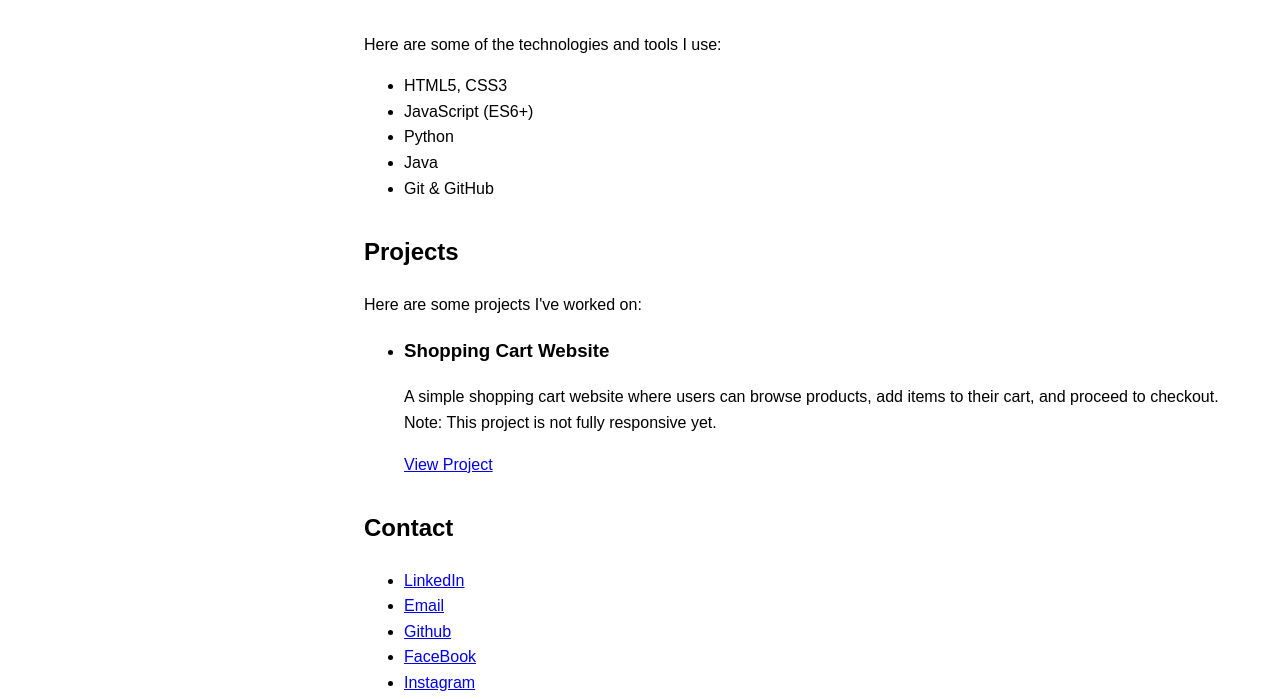
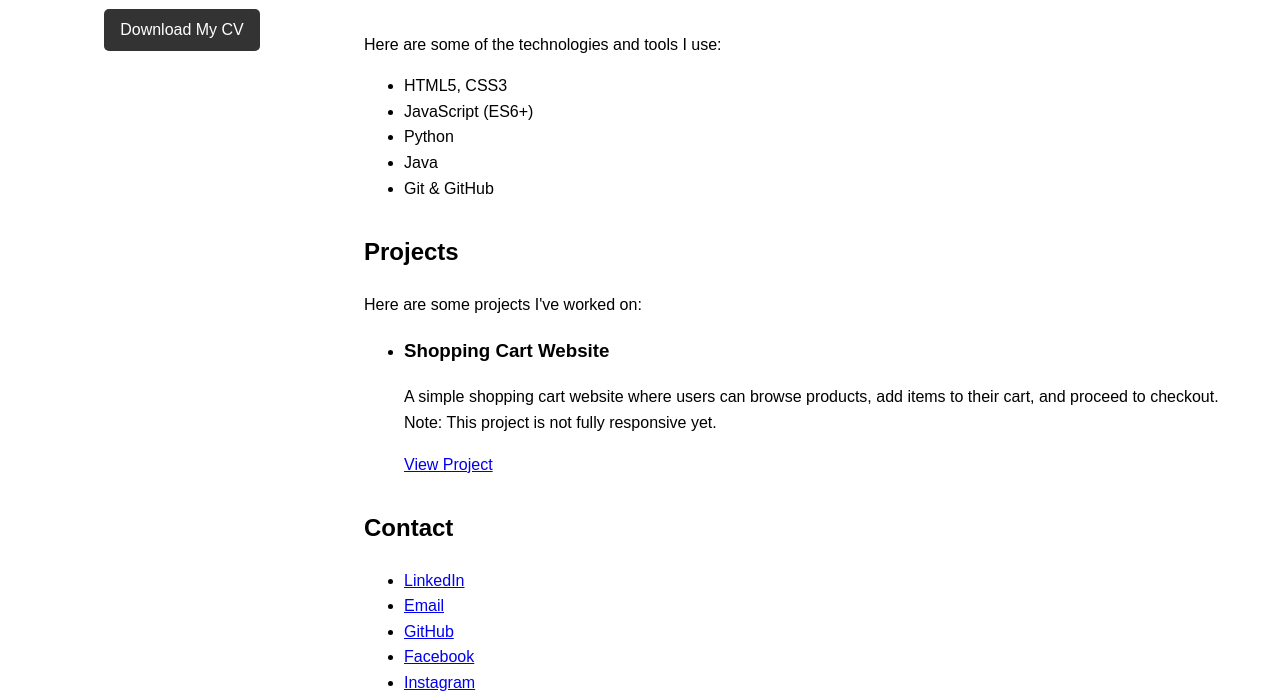
Before and after one commit to donaldtdona/my-portfolio, a plain HTML site: page index.html in a window 1280 px wide. Shown: the part 412-1111 px from the top of the page. Drawn offline with Linux system fonts and the light colour scheme.

Commit message:
CV added to the website

```diff
--- a/index.html
+++ b/index.html
@@ -22,6 +22,7 @@
     <div class="container">
       <aside>
         <img src="profile_picture.jpg" alt="Your Photo" />
+        <a href="my_cv.pdf" target="_blank" class="cv-link">Download My CV</a>
       </aside>
 
       <main>
@@ -79,10 +80,10 @@
               >
             </li>
             <li><a href="mailto:donaldtdona119@gmail.com">Email</a></li>
-            <li><a href="https://github.com/donaldtdona">Github</a></li>
+            <li><a href="https://github.com/donaldtdona">GitHub</a></li>
             <li>
               <a href="https://web.facebook.com/tshepodonald.nzimande"
-                >FaceBook</a
+                >Facebook</a
               >
             </li>
             <li>
--- a/styles.css
+++ b/styles.css
@@ -42,11 +42,26 @@ aside {
   flex: 1;
   max-width: 300px;
   margin-right: 2rem;
+  text-align: center;
 }
 
 aside img {
   max-width: 100%;
   border-radius: 10px; /* Rounded corners */
+}
+
+.cv-link {
+  display: inline-block;
+  margin-top: 1rem;
+  padding: 0.5rem 1rem;
+  background-color: #333;
+  color: #fff;
+  text-decoration: none;
+  border-radius: 5px;
+}
+
+.cv-link:hover {
+  background-color: #555;
 }
 
 main {
```
Also changed, not shown: 1 other file.
